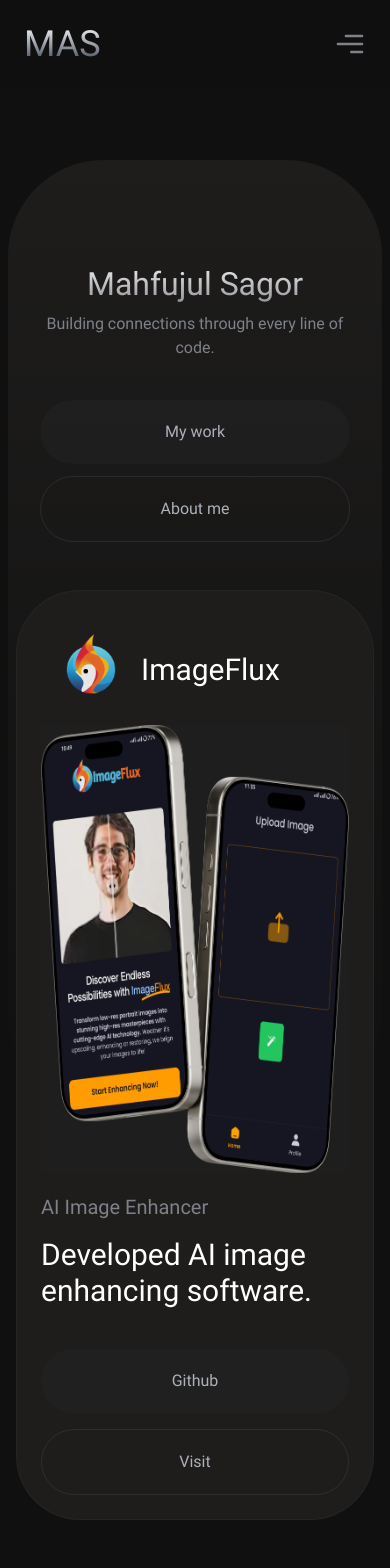
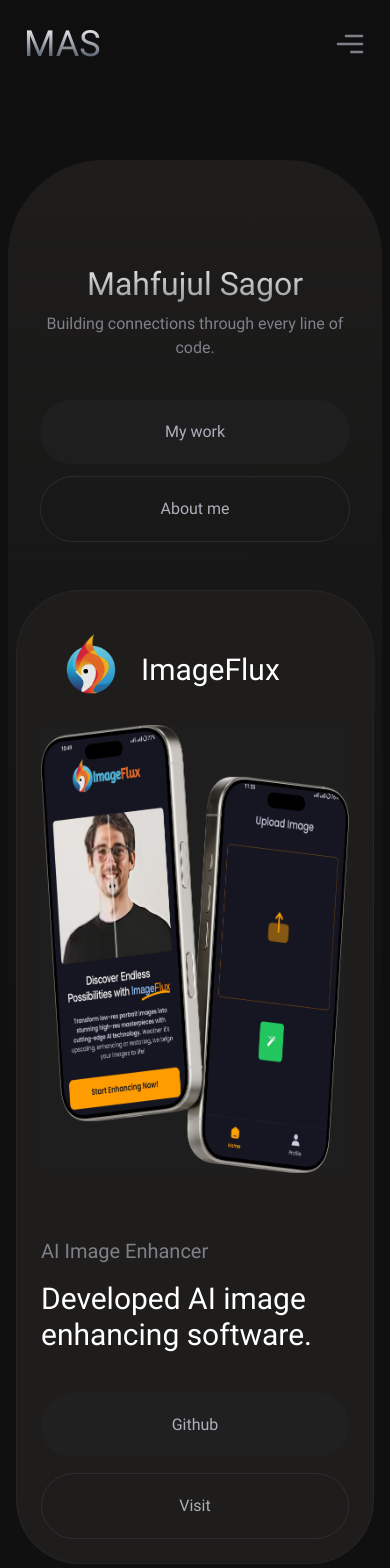
Before and after one commit to Mahfujul-Sagor/portfolio, a Next.js app: page / in a window 390 px wide. Shown: the top 1568 px of the page. Built offline with nearby package versions, Linux system fonts and the light colour scheme.

Commit message:
change padding and gaps in project card

```diff
--- a/components/WorkCard.js
+++ b/components/WorkCard.js
@@ -26,7 +26,7 @@
         <Image src={icon} alt="" width={100} height={100}/>
         <p className="text-3xl font-bold">{title}</p>
       </div>
-      <div className="flex max-md:flex-col-reverse justify-between items-center gap-5 w-full flex-1">
+      <div className="flex max-md:flex-col-reverse justify-between items-center gap-16 lg:gap-5 w-full flex-1">
         <div className="flex flex-col justify-center items-start gap-10 flex-1">
           <div className="space-y-4">
             <p className="text-[#7F8188] text-xl font-bold text-start">
```
